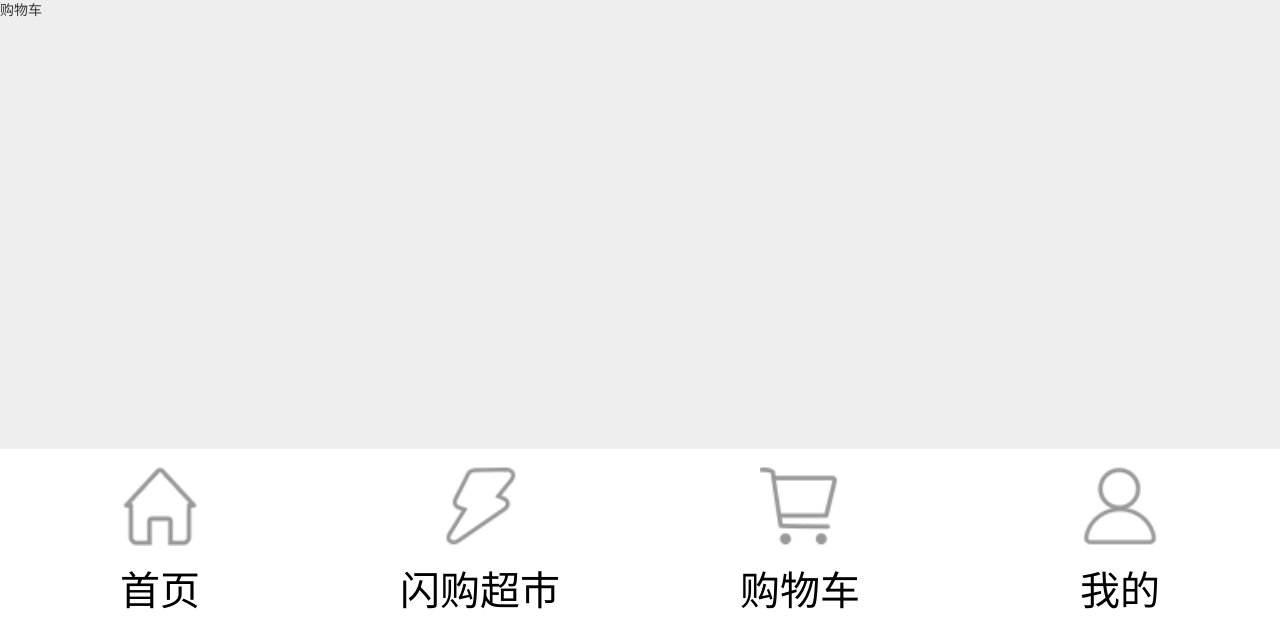
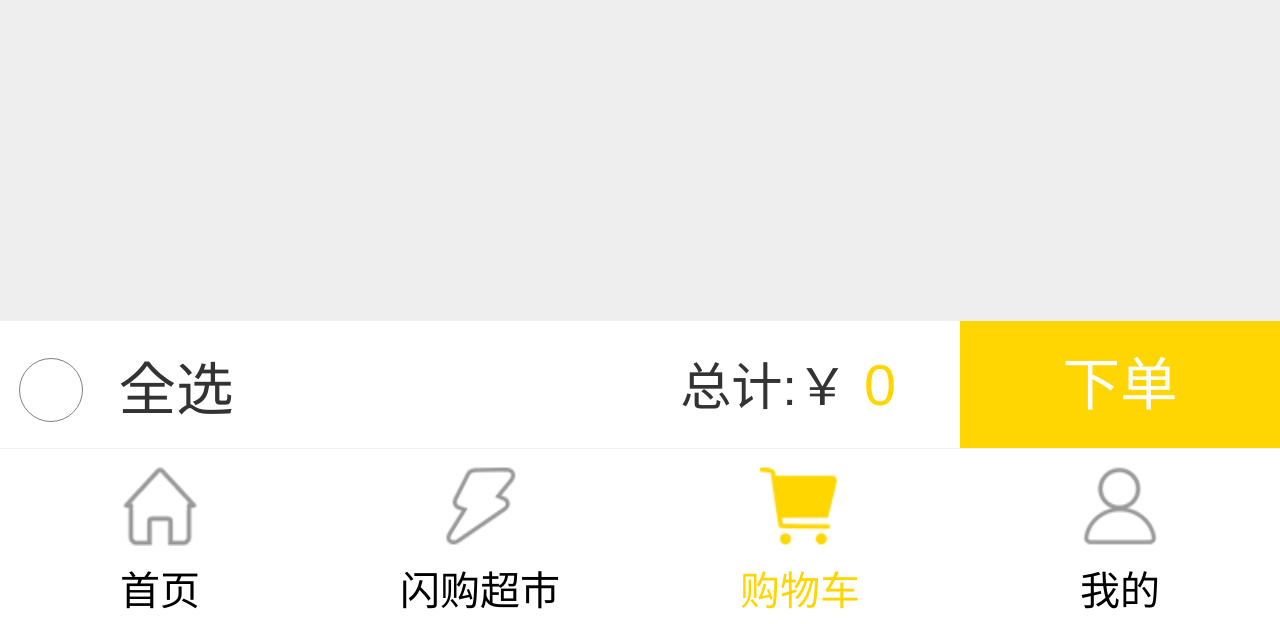
Before and after one commit to HelloCXD/axf, a Django app: template templates/cart/cart.html in a window 1280 px wide. Shown: the part 176-800 px from the top of the page. Run offline with Django 3.2, Linux system fonts and the light colour scheme; the template is opened without the code that fills it, so the values that code supplies are empty; some libraries are stand-ins or nearby versions.

Commit message:
实现商品的添加和删减、实现购物车页面显示

```diff
--- a/app/urls.py
+++ b/app/urls.py
@@ -12,4 +12,7 @@ urlpatterns = [
     url(r'^checkaccount/$', views.checkaccount, name='checkaccount'),
     url(r'^login/$', views.login, name='login'),
     url(r'^logout/$', views.logout, name='logout'),
+
+    url(r'^addcart/$', views.addcart, name='addcart'),
+    url(r'^subcart/$', views.subcart, name='subcart'),
 ]
--- /dev/null
+++ b/static/cart/css/cart.css
@@ -0,0 +1,133 @@
+.cart{
+    height: 100%;
+    width: 100%;
+}
+
+/* 选中后的样式*/
+footer .cart span {
+    background-image: url(/static/base/img/cart1.png);
+}
+footer .cart dd {
+    color: #ffd601;
+}
+
+.cart .no{
+    display: inline-block;
+    width: 1rem;
+    height: 1rem;
+    border-radius: 50%;
+    border: 1px solid grey;
+}
+.cart .glyphicon-ok{
+    background: #ffd601;
+    color: white;
+    border-radius: 50%;
+    width: 1rem;
+    height: 1rem;
+    font-size: 1rem;
+}
+
+
+
+.cart ul{
+    /*background: lightpink;*/
+    padding-bottom: 2rem;
+}
+
+.cart ul li{
+    background: white;
+    padding: 0.5rem;
+    margin: 0.5rem;
+    border-radius: 0.7rem;
+
+    display: flex;
+    height: 6rem;
+}
+.cart ul li .confirm-wrapper{
+    width: 10%;
+    line-height: 6rem;
+    text-align: center;
+}
+
+.cart ul li .content-wrapper{
+    width: 90%;
+    display: flex;
+}
+.cart ul li .content-wrapper .img{
+    width: 30%;
+    line-height: 1;
+}
+.cart ul li .content-wrapper .img img{
+    width: 100%;
+}
+
+.cart ul li .content-wrapper .detail{
+    width: 70%;
+    font-size: 1rem;
+}
+.cart ul li .content-wrapper .detail .name{
+    width:100%;
+    white-space: nowrap;
+    overflow: hidden;
+    text-overflow: ellipsis;
+}
+.cart ul li .content-wrapper .detail .price{
+    color: indianred;
+    font-weight: 500;
+    margin: 0.3rem 0;
+}
+.cart ul li .content-wrapper .detail .num{
+    text-align: right;
+    padding-right: 0.3rem;
+}
+
+
+.cart .bill{
+    width:100%;
+    height: 2rem;
+    background: white;
+    position: fixed;
+    bottom: 2.75rem;
+    left: 0;
+    border-top: 1px solid #f0f0f0;
+    display: flex;
+    font-size: 0.9rem;
+    line-height: 2rem;
+}
+.cart .bill .bill-left{
+    width: 75%;
+    display: flex;
+    padding-left: 0.3rem;
+}
+.cart .bill .bill-left .all{
+    height: 100%;
+    width: 50%;
+}
+.cart .bill .bill-left .all span{
+    vertical-align: middle;
+}
+.cart .bill .bill-left .all b{
+    vertical-align: middle;
+    font-weight: normal;
+    padding-left: 0.3rem;
+}
+.cart .bill .bill-left .total{
+    width: 50%;
+    text-align: right;
+    padding-right: 1rem;
+}
+.cart .bill .bill-left .total span{
+    font-size: 0.8rem;
+}
+.cart .bill .bill-left .total b{
+    font-weight: normal;
+    color: #ffd601;
+}
+
+
+.cart .bill .bill-right{
+    width: 25%;
+    background: #ffd601;
+    text-align: center;
+    color: white;
+}
--- /dev/null
+++ b/static/cart/js/cart.js
@@ -0,0 +1,3 @@
+$(function () {
+    $('.cart').width(innerWidth)
+})
--- a/templates/cart/cart.html
+++ b/templates/cart/cart.html
@@ -1,9 +1,64 @@
 {% extends 'base/base.html' %}
+{% load static %}
+{% block EXTCSS %}
+    <link rel="stylesheet" href="{% static 'cart/css/cart.css' %}">
+{% endblock %}
+{% block EXTJS %}
+    <script src="{% static 'cart/js/cart.js' %}"></script>
+{% endblock %}
 
 {% block title %}
     爱鲜蜂 | 购物车
 {% endblock %}
 
 {% block content %}
-    购物车
+    <div class="cart">
+        <ul>
+            {% for cart in carts %}
+                <li>
+                    <div class="confirm-wrapper">
+{#                        <span class="glyphicon glyphicon-ok"></span>#}
+{#                        <span class="no"></span>#}
+                        {% if cart.isselect %}
+                            <span class="glyphicon glyphicon-ok"></span>
+                        {% else %}
+                            <span class="no"></span>
+                        {% endif %}
+                    </div>
+                    <div class="content-wrapper">
+                        <div class="img">
+                            <img src="{{ cart.goods.productimg }}" alt="">
+                        </div>
+                        <div class="detail">
+                            <p class="name">
+                                {{ cart.goods.productlongname }}
+                            </p>
+                            <p class="price">
+                                ￥{{ cart.goods.marketprice }}
+                            </p>
+                            <p class="num">
+                                x{{ cart.number }}
+                            </p>
+                        </div>
+                    </div>
+                </li>
+            {% endfor %}
+        </ul>
+
+        <div class="bill">
+            <div class="bill-left">
+                <div class="all">
+                    <span class="no"></span>
+                    <b>全选</b>
+                </div>
+                <div class="total">
+                    <span>总计:￥</span>
+                    <b>0</b>
+                </div>
+            </div>
+            <div class="bill-right">
+                下单
+            </div>
+        </div>
+    </div>
 {% endblock %}
```
Also changed, not shown: app/models.py (+16 -0 lines), app/views.py (+77 -3 lines), static/market/js/market.js (+70 -0 lines), templates/market/market.html (+9 -3 lines), app/migrations/0002_cart.py (added).
